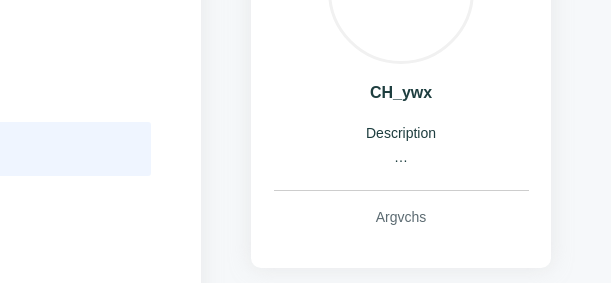
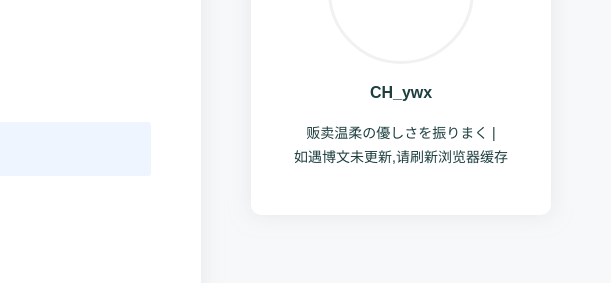
Before and after one commit to xccit/xccit.github.io, a plain HTML site: page index.html in a window 1280 px wide. Shown: the part 927-1210 px from the top of the page, 669-1280 px from the left. Drawn offline with nearby package versions, Linux system fonts and the light colour scheme; a script that the page names is missing; a web font is replaced by a local one.

Commit message:
Site updated: 2024-07-12 23:26:23

```diff
--- a/index.html
+++ b/index.html
@@ -234,18 +234,10 @@
         </div>
         <div class="name">CH_ywx</div>
         <div class="description">
-            <p>Description<br>…</p>
+            <p>贩卖温柔の優しさを振りまく |<br>如遇博文未更新,请刷新浏览器缓存</p>
 
         </div>
 
-
-        <div class="friend-links">
-
-            <div class="friend-link">
-                <a target="_blank" rel="noopener" href="https://argvchs.github.io">Argvchs</a>
-            </div>
-
-        </div>
 
     </div>
 </div>
```
